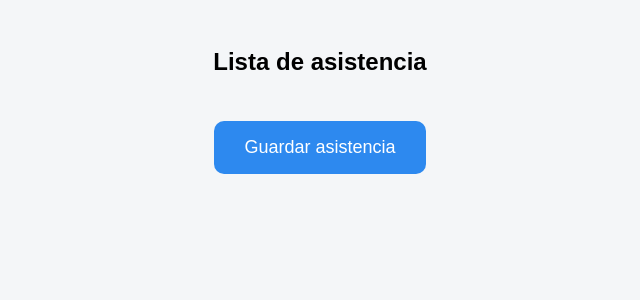
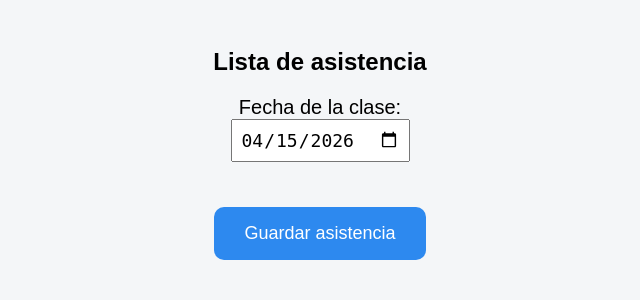
Before and after one commit to joelin6540-rgb/Asistencia-Club, a Flask app: page /asistencia/tenis in a window 1280 px wide. Shown: the top 300 px of the page, without its empty margins (320-960 px from the left). Run offline with Flask 3, Linux system fonts and the light colour scheme; data that the repository does not hold is empty; parts of the project's set-up code (start-up, migrations or seed data) failed here and were passed over.

Commit message:
manual date selection

```diff
--- a/app.py
+++ b/app.py
@@ -67,20 +67,31 @@ def asistencia(club):
             else:
                 break
 
-    return render_template("asistencia.html", alumnos=alumnos, club=club)
+    from datetime import date
+
+    hoy = date.today().isoformat()
+
+    return render_template(
+        "asistencia.html",
+        alumnos=alumnos,
+        club=club,
+        fecha=hoy
+    )
 
 
 @app.route("/guardar/<club>", methods=["POST"])
 def guardar(club):
 
+    fecha = request.form.get("fecha")
     hoja = abrir_hoja(CLUBES[club]["hoja"])
     simbolo = CLUBES[club]["simbolo"]
 
     alumnos_presentes = request.form.getlist("alumnos")
 
     zona = pytz.timezone("America/Mexico_City")
-    hoy = datetime.now(zona).day
-    mes_actual = MESES[datetime.now(zona).month]
+    año, mes, dia = fecha.split("-")
+    dia = int(dia)
+    mes_actual = MESES[int(mes)]
     buscar_mes = "ASISTENCIA " + mes_actual
 
     datos = hoja.get_all_values()
--- a/templates/asistencia.html
+++ b/templates/asistencia.html
@@ -76,6 +76,11 @@ button:hover{
 
 <form method="POST" action="/guardar/{{ club }}">
 
+    <div style="margin-bottom:20px; font-size:20px;">
+Fecha de la clase:<br>
+<input type="date" name="fecha" value="{{fecha}}" style="font-size:18px; padding:8px;">
+</div>
+
 <div class="lista">
 
 {% for alumno in alumnos %}
```
